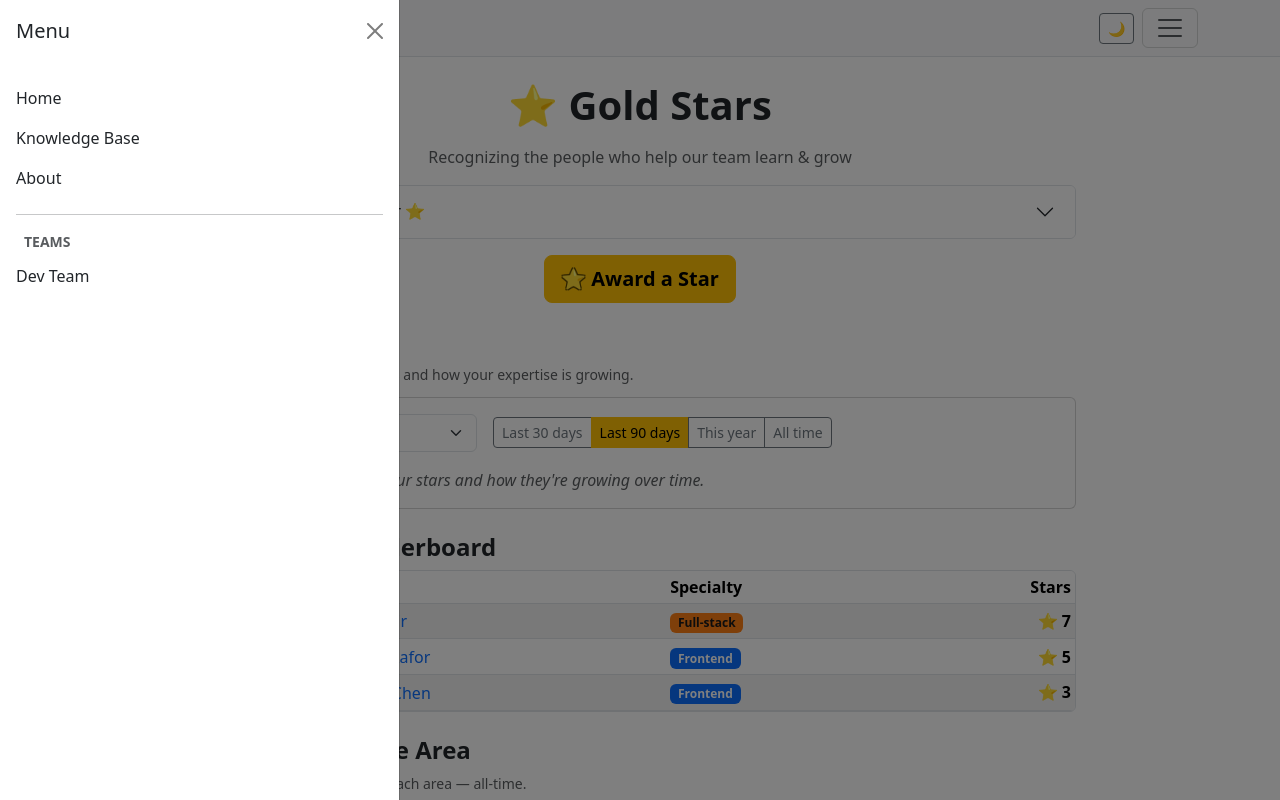
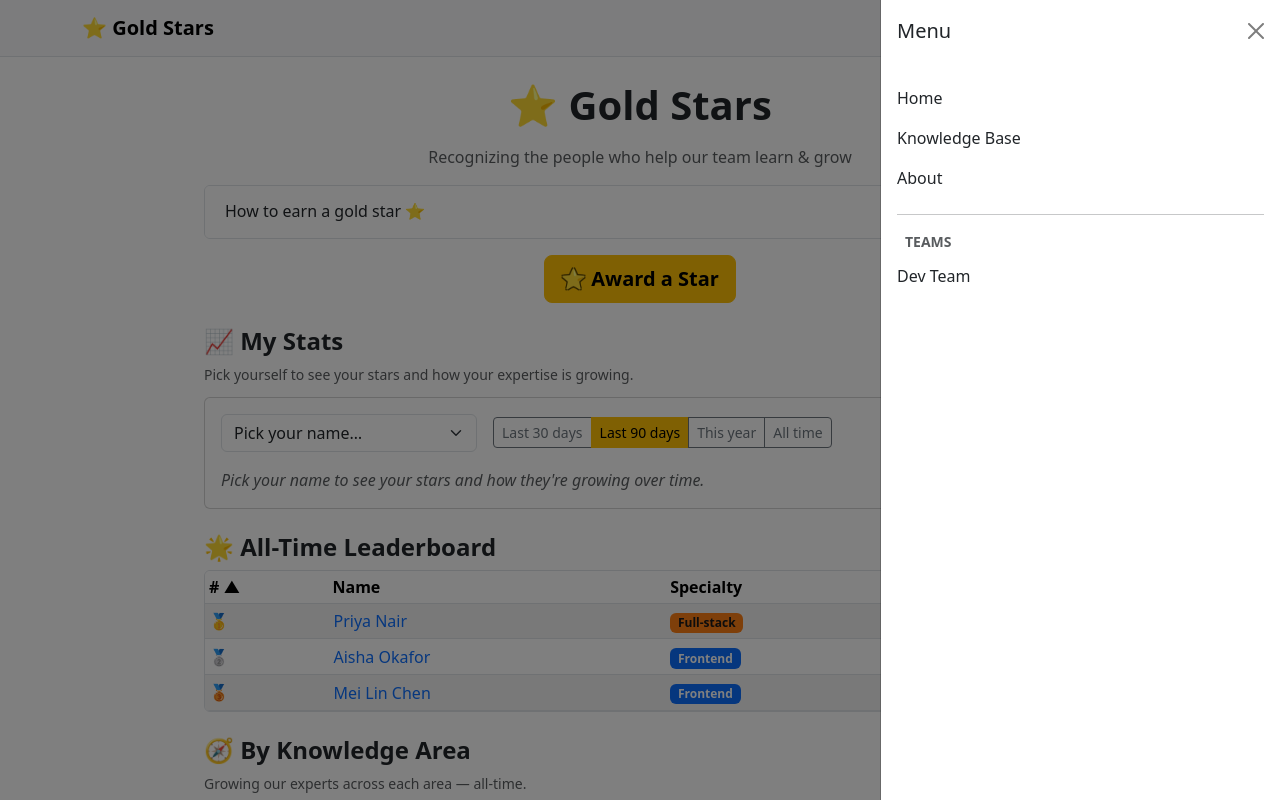
Before and after one commit to bjsmith33-byteme/gold-stars, a React (Vite) app: page / in a window 1280 px wide. Both pictures are taken after a click on the button 1170 px from the left and 28 px from the top of the page. Shown: the top 800 px of the page. Built offline with nearby package versions, Linux system fonts and the light colour scheme.

Commit message:
Align nav menu under its button (Offcanvas placement=end); update AI.txt

```diff
--- a/src/routes/Layout.jsx
+++ b/src/routes/Layout.jsx
@@ -58,7 +58,7 @@ export function Layout() {
             <ThemeToggle />
             <Navbar.Toggle aria-controls="main-nav" />
           </div>
-          <Navbar.Offcanvas id="main-nav" aria-labelledby="main-nav-title" placement="start">
+          <Navbar.Offcanvas id="main-nav" aria-labelledby="main-nav-title" placement="end">
             <Offcanvas.Header closeButton>
               <Offcanvas.Title id="main-nav-title">Menu</Offcanvas.Title>
             </Offcanvas.Header>
```
Also changed, not shown: AI.txt, 2 other files (tests, documents, lock files or other folders).
